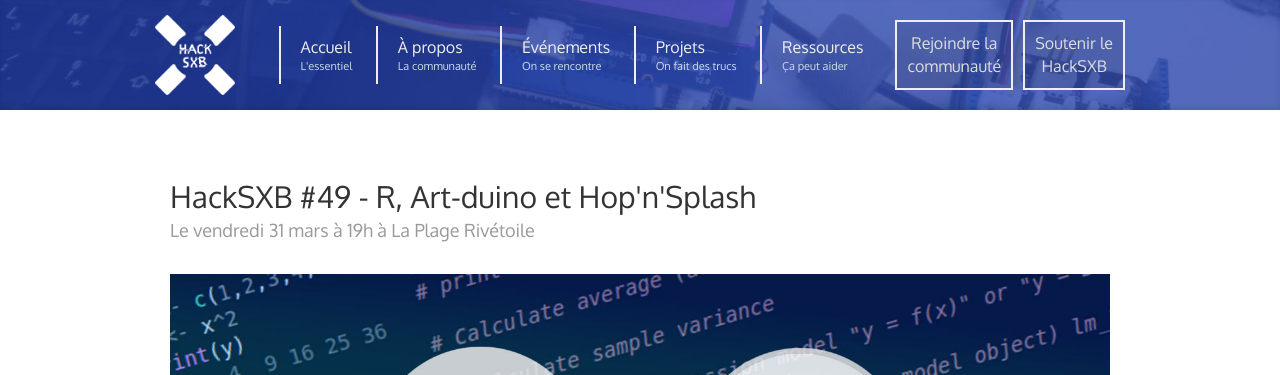
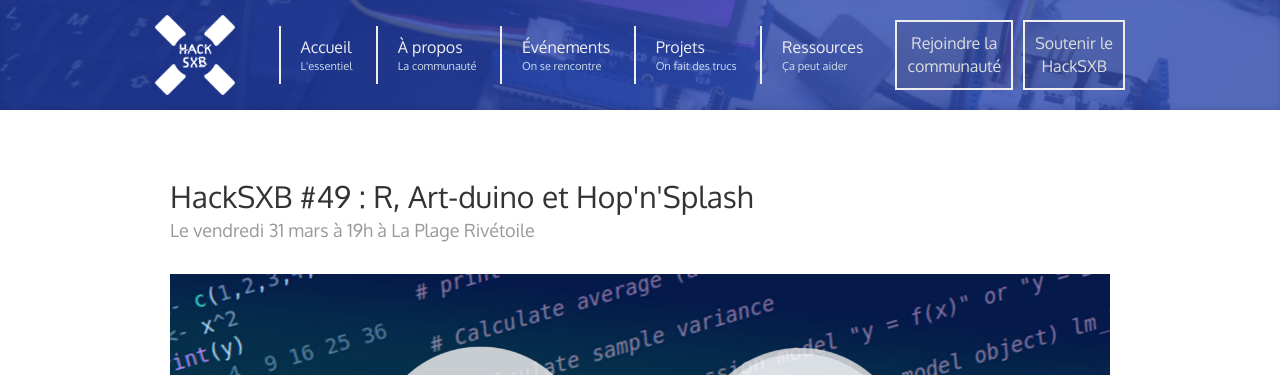
Before and after one commit to AlsaceDigitale/www.hacksxb.com, a Jekyll site: the page built from events/_posts/2017-03-15-hacksxb-49-r-art-duino-et-hop-n-splash.markdown, in a window 1280 px wide. Shown: the top 375 px of the page. Built offline with Jekyll 4.4.1, drawn with Linux system fonts in a browser that asks for light colours; nearby versions of some CDN libraries.

```diff
--- a/events/_posts/2017-03-15-hacksxb-49-r-art-duino-et-hop-n-splash.markdown
+++ b/events/_posts/2017-03-15-hacksxb-49-r-art-duino-et-hop-n-splash.markdown
@@ -1,6 +1,6 @@
 ---
 layout: post
-title: "HackSXB #49 - R, Art-duino et Hop'n'Splash"
+title: "HackSXB #49 : R, Art-duino et Hop'n'Splash"
 date: '2017-03-15 18:49:48 +0200'
 event_date: '2017-03-31 19:00:00 +0200'
 photo: event-hacksxb49.jpg
```
